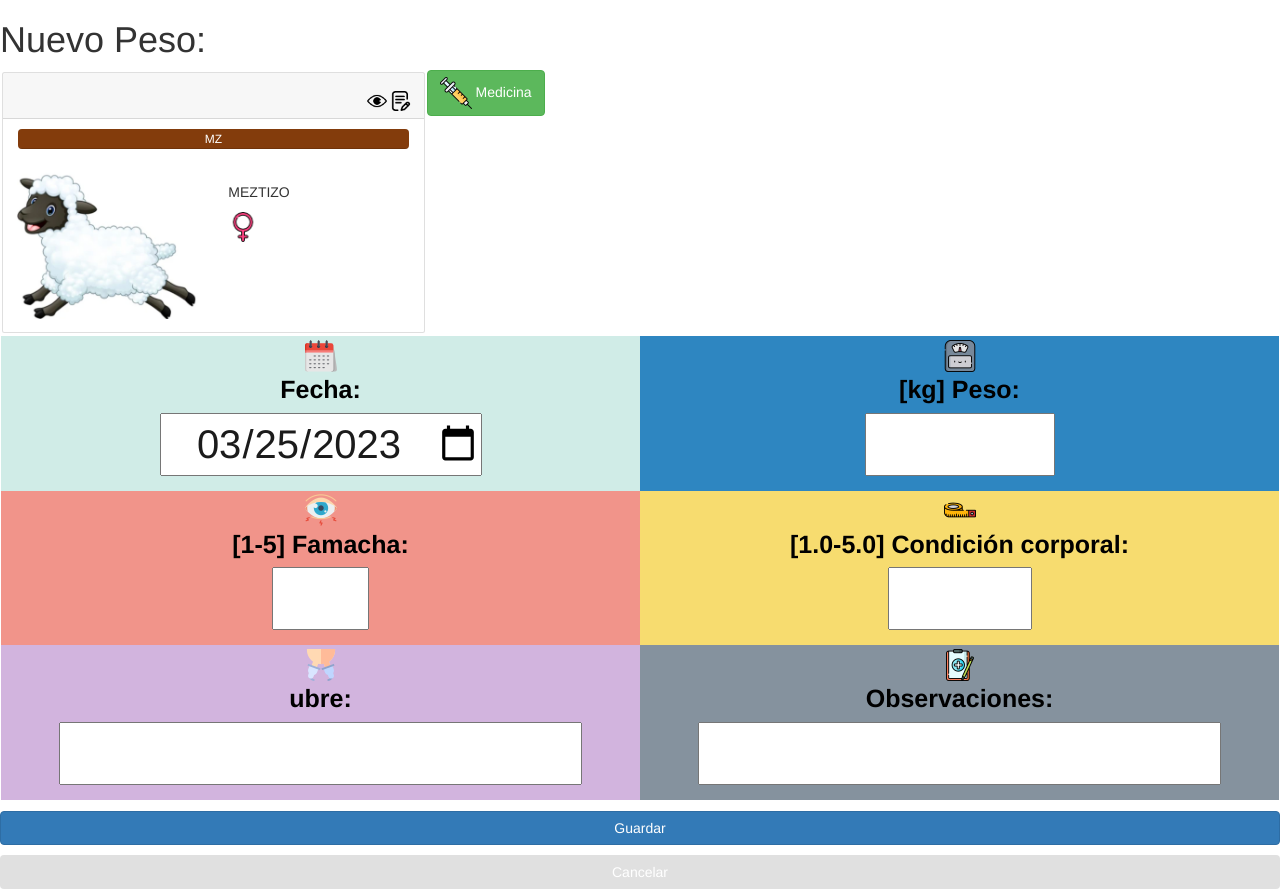
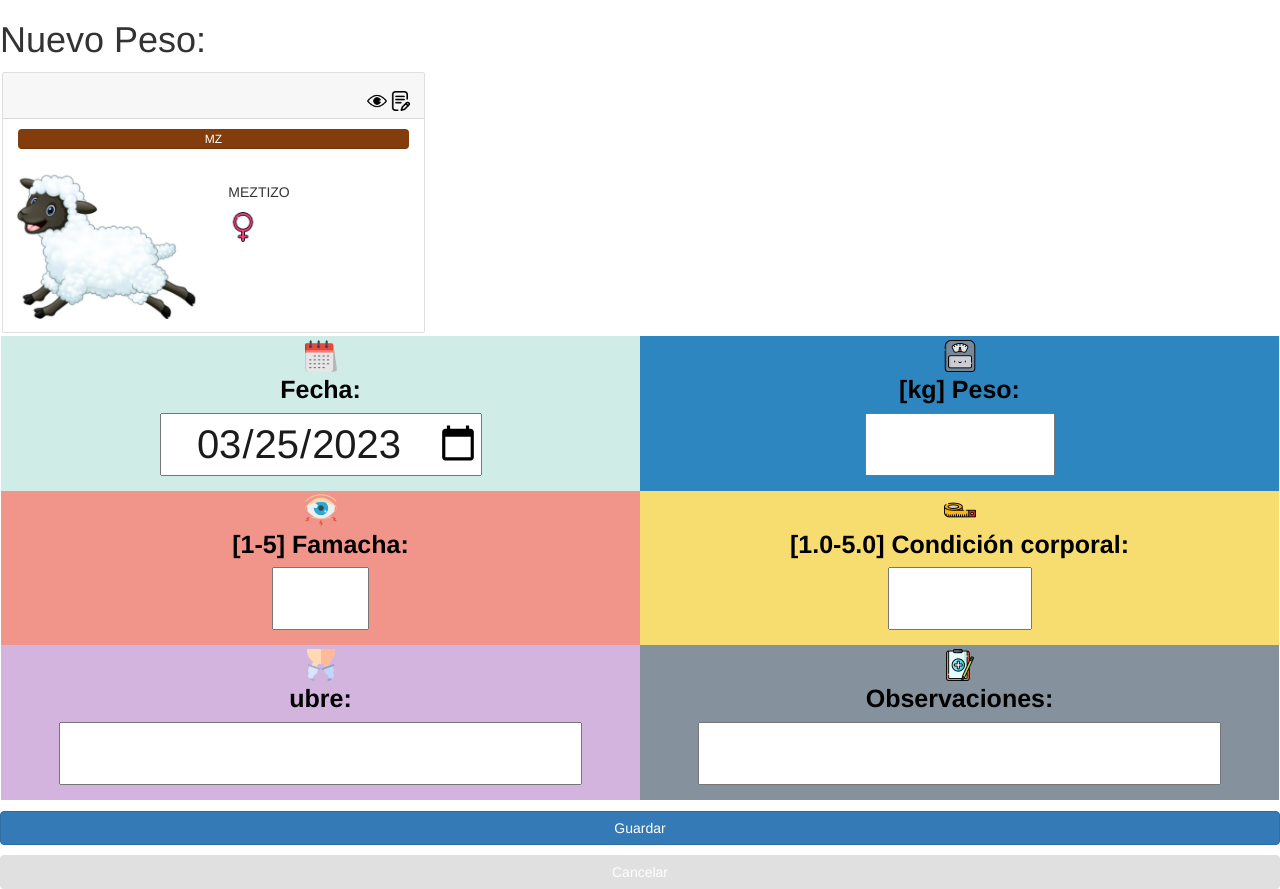
Before and after one commit to Yursksf1/mi_carreta, a Django app: template myapp/templates/sheep_weigh_form.html in a window 1280 px wide. Shown: the part 74-963 px from the top of the page. Run offline with Django 3.2, Linux system fonts and the light colour scheme; the template is opened without the code that fills it, so the values that code supplies are empty; some libraries are stand-ins or nearby versions.

Commit message:
remove medicinaa

```diff
--- a/myapp/templates/sheep_weigh_form.html
+++ b/myapp/templates/sheep_weigh_form.html
@@ -130,10 +130,10 @@
             </div>
         </div>
 
-            <a href="{% url 'app:weather-today' %}" class="btn btn-success ">
+            <!-- <a href="{% url 'app:weather-today' %}" class="btn btn-success ">
                 <img src="{% static 'img/jeringuilla.png' %}">
                 Medicina
-            </a>
+            </a> -->
 
         <input type="submit" value="Guardar" class="btn btn-primary measure-button-add">
         <a href="{% url 'app:weather-today' %}" class="btn btn-secondary measure-button-cancel"> Cancelar</a>
--- a/requirements.txt
+++ b/requirements.txt
@@ -18,3 +18,4 @@ pytz==2021.1
 six==1.16.0
 sqlparse==0.4.1
 tzlocal==2.1
+openpyxl==3.0.10
```
